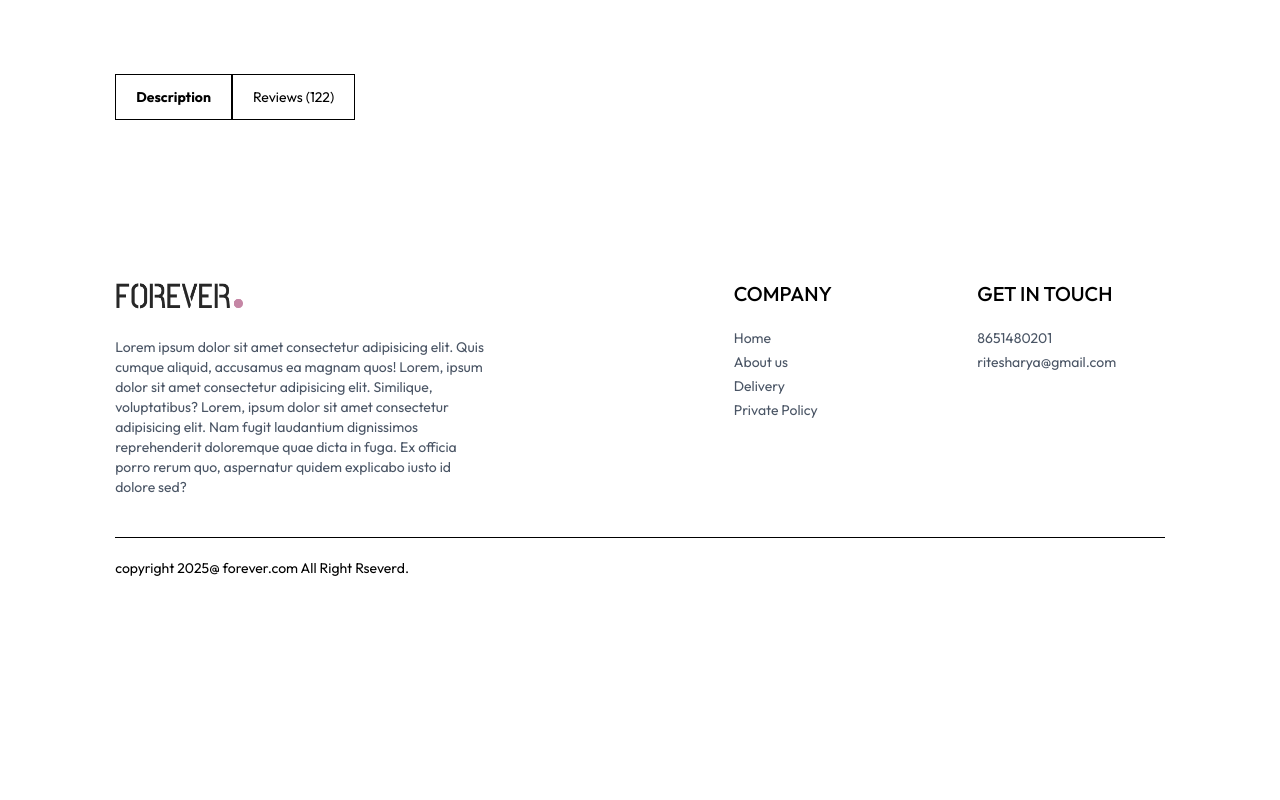
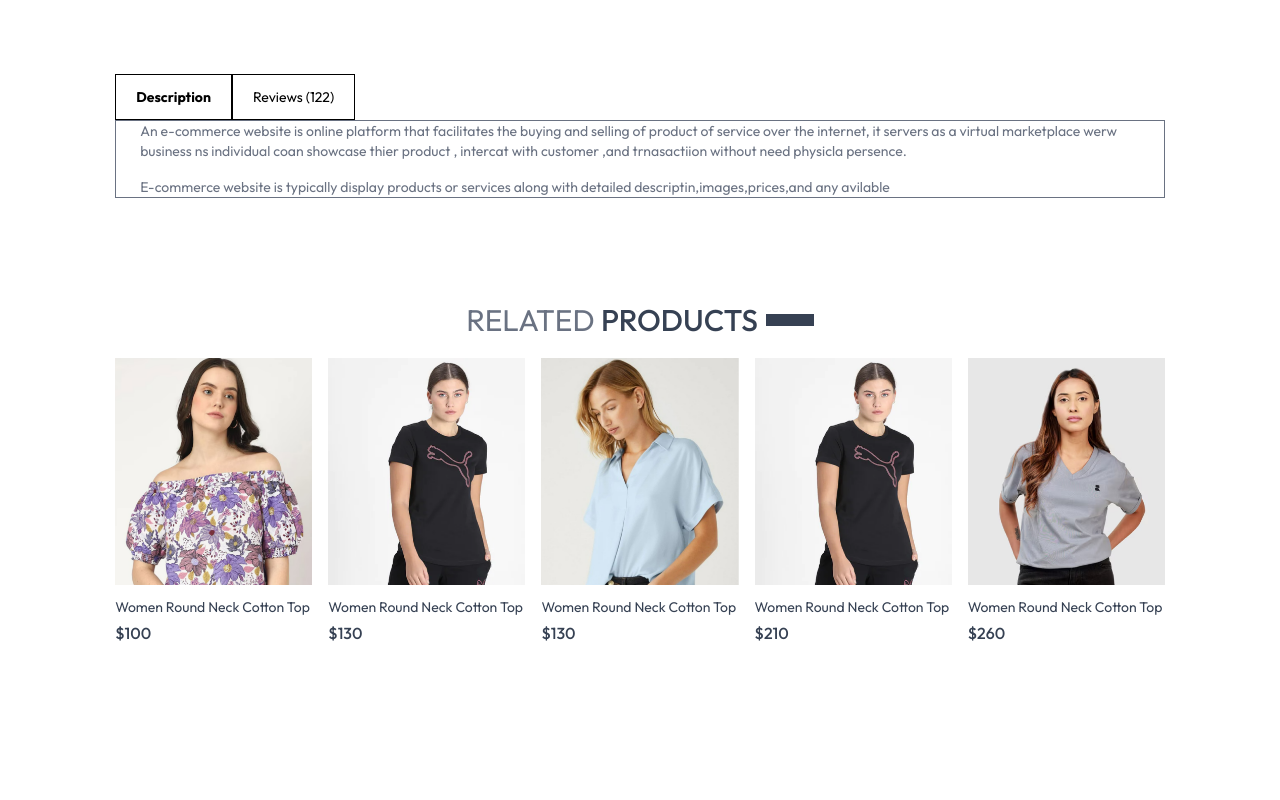
Before and after one commit to ritesharya-11/E-COMMERCE, a React (Vite) app: page /product/aaaaa in a window 1280 px wide. Shown: the part 660-1460 px from the top of the page. Before the commit the page ends 1258 px from the top, so only its background shows below. Built offline with nearby package versions, Linux system fonts and the light colour scheme.

Commit message:
sub related image

```diff
--- /dev/null
+++ b/src/components/RelatedProduct.jsx
@@ -0,0 +1,42 @@
+import React, { useContext, useEffect, useState } from 'react'
+import { ShopContext } from '../context/Context'
+import Title from './Title';
+import Productitem from './Productitem';
+
+const RelatedProduct = ({category,subCategory}) => {
+
+    const {products} = useContext(ShopContext);
+    const [related, setRelated] = useState([]);
+
+    useEffect(()=>{
+        if(products.length > 0){
+
+            let productsCopy = products.slice();
+
+            productsCopy = productsCopy.filter((item)=> category ===item.category);
+            productsCopy = productsCopy.filter((item)=> subCategory ===item.subCategory);
+
+            setRelated(productsCopy.slice(0,5));
+
+        }
+
+    },[products])
+  return (
+    <div className='my-24'>
+        <div className='text-center text-3xl py-2'>
+            <Title text1={"RELATED"} text2={'PRODUCTS'} />
+
+        </div>
+        <div className='grid grid-cols-2 sm:grid-cols-3 md:grid-cols-4 lg:grid-cols-5 gap-4 gap-y-6'>
+
+            {related.map((item,index)=>(
+                <Productitem key={index} id={item._id} name={item.name} price={item.price} image={item.image}/>
+            ))}
+
+        </div>
+
+    </div>
+  )
+}
+
+export default RelatedProduct
--- a/src/pages/Product.jsx
+++ b/src/pages/Product.jsx
@@ -2,6 +2,7 @@ import React, { useContext, useEffect, useState } from 'react'
 import { useParams } from 'react-router-dom'
 import { ShopContext } from '../context/Context';
 import { assets, products } from '../assets/assets';
+import RelatedProduct from '../components/RelatedProduct';
 
 const Product = () => {
 
@@ -92,8 +93,15 @@ const Product = () => {
           <p className='border px-5 py-3 text-sm'>Reviews (122)</p>
 
         </div>
+        <div className='flex flex-col gap-4 border px-6 text-sm text-gray-500'>
+          <p>An e-commerce website is online platform that facilitates the buying and selling of product of service over the internet, it servers as a virtual marketplace werw business ns individual coan showcase thier product , intercat with customer ,and trnasactiion without need physicla persence. </p>
+          <p>E-commerce website is typically display products or services along with detailed descriptin,images,prices,and any avilable</p>
+
+        </div>
 
       </div>
+      {/* -------display related products */}
+      <RelatedProduct category={productData.category } subCategory={productData.subCategory} />
     </div>
   ): <div className='opcity-0'></div>
 
```
